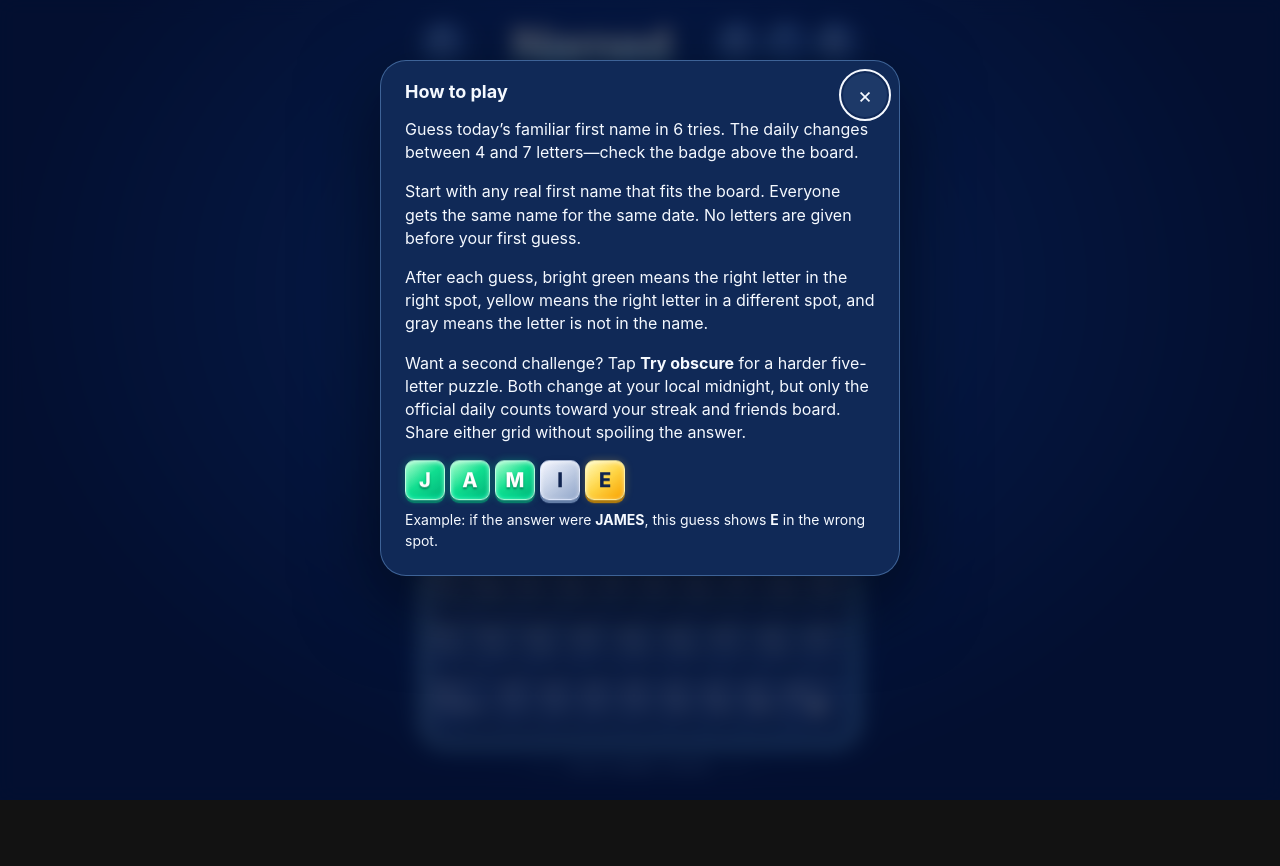
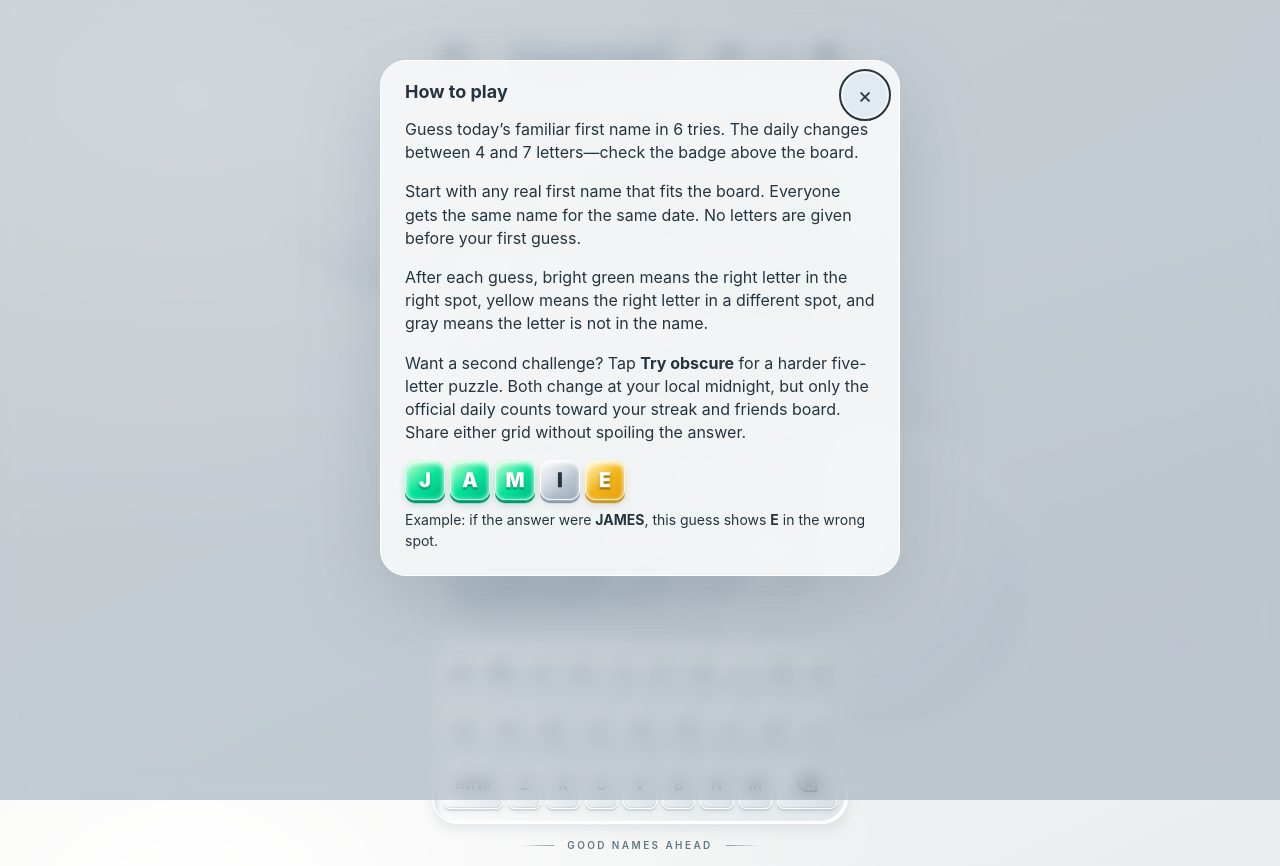
Before and after one commit to Btheriot83/given, a website with bundled scripts: page index.html in a window 1280 px wide. Before the commit the page ends 800 px from the top, so only its background shows below. Built offline with nearby package versions, Linux system fonts and the light colour scheme.

Commit message:
Refine Named with white liquid glass and three visual review rounds

```diff
--- a/css/game.css
+++ b/css/game.css
@@ -1,30 +1,36 @@
+@font-face {
+  font-family: "Fredoka";
+  src: url("../fonts/fredoka.ttf") format("truetype");
+  font-weight: 300 700;
+  font-display: swap;
+}
 :root {
-  --bg: #061947;
-  --text: #f5f9ff;
-  --muted: #b0c9ed;
-  --hairline: #41669c;
-  --filled: #81ecff;
-  --key: #254c91;
-  --key-text: #f8fbff;
-  --absent: #b5c4de;
-  --present: #ffd443;
-  --correct: #1679dd;
-  --correct-feedback: #12df91;
-  --feedback-ink: #102450;
-  --tile-face: #143978;
-  --tile-edge: #071b4c;
-  --toast: #eaf7ff;
-  --toast-text: #102450;
-  --modal: #102957;
-  --shadow: 0 24px 80px #0008;
-  color-scheme: dark;
+  --bg: #e9edf1;
+  --text: #26343f;
+  --muted: #566470;
+  --hairline: #bac5cf;
+  --filled: #fff;
+  --key: #e6edf0;
+  --key-text: #35454f;
+  --absent: #b9c4d0;
+  --present: #f2b51a;
+  --correct: #218767;
+  --correct-feedback: #0ae59b;
+  --feedback-ink: #253443;
+  --tile-face: #e5ebef;
+  --tile-edge: #a1afb9;
+  --toast: #fff;
+  --toast-text: #26343f;
+  --modal: #f6f8f8ed;
+  --shadow: 0 24px 80px #52637240;
+  color-scheme: light;
 }
 
 :root[data-theme="dark"] {
-  --bg: #030e2b;
-  --key: #193868;
-  --tile-face: #102956;
-  --modal: #0b1e42;
+  --bg: #d5dce2;
+  --key: #d7e1e7;
+  --tile-face: #d7e0e6;
+  --modal: #eef2f5f5;
 }
 
 :root[data-colorblind="on"] {
@@ -36,7 +42,7 @@
 html, body { height: 100%; min-height: 100dvh; }
 body {
   margin: 0;
-  background: radial-gradient(ellipse at 50% 36%, #1447a4 0%, var(--bg) 70%);
+  background: radial-gradient(ellipse at 15% 12%, #fff 0%, transparent 46%), radial-gradient(ellipse at 92% 80%, #e0ddeb99, transparent 45%), linear-gradient(155deg, #f4f4f0, var(--bg) 54%, #dce9e9);
   background-attachment: fixed;
   color: var(--text);
   font-family: -apple-system, BlinkMacSystemFont, "SF Pro Rounded", "Segoe UI", sans-serif;
@@ -48,6 +54,20 @@
   -webkit-tap-highlight-color: transparent;
   overscroll-behavior-y: none;
 }
+body::before, body::after {
+  content: "";
+  position: fixed;
+  width: 260px;
+  height: 260px;
+  border-radius: 50%;
+  border: 1px solid #fff;
+  background: radial-gradient(circle at 28% 22%, #fff9, #ffffff08 48%, #a7bcc529 75%, #fff8);
+  box-shadow: inset 3px 4px 12px #fff, inset -4px -5px 14px #b0c0c733;
+  pointer-events: none;
+  z-index: 0;
+}
+body::before { top: 4%; left: calc(50% - 380px); }
+body::after { right: calc(50% - 390px); bottom: 8%; width: 300px; height: 300px; }
 
 button {
   font: inherit;
@@ -62,7 +82,8 @@
 }
 
 .app {
-  width: min(460px, 100%);
+  z-index: 1;
+  width: min(440px, 100%);
   margin: 0 auto;
   min-height: 100%;
   min-height: 100dvh;
@@ -76,8 +97,8 @@
   display: grid;
   grid-template-columns: 44px minmax(0, 1fr) auto;
   align-items: center;
-  min-height: 88px;
-  gap: 8px;
+  min-height: 104px;
+  gap: 4px;
   padding: 12px 0 8px;
 }
 .header-left, .header-right {
@@ -93,10 +114,12 @@
   display: grid;
   place-items: center;
   color: var(--text);
-  border: 1px solid #93caff;
+  border: 1px solid #fff;
   border-radius: 50%;
-  background: radial-gradient(ellipse at 30% 0%, #86c5ff99, transparent 58%), linear-gradient(#225aca, #10357f);
-  box-shadow: inset 0 1px 3px #fff9, inset 0 -3px 7px #007fff99, 0 3px 9px #00184288;
+  background: radial-gradient(ellipse at 30% 0%, #fff, #ffffff18 62%), linear-gradient(140deg, #fff9, #becbd84d);
+  box-shadow: inset 0 2px 3px #fff, inset 0 -3px 4px #8c9fa755, 0 4px 7px #52677530;
+  -webkit-backdrop-filter: blur(12px);
+  backdrop-filter: blur(12px);
   transition: transform 120ms ease;
 }
 .icon-btn:active { transform: scale(.93); }
@@ -108,17 +131,16 @@
   justify-content: center;
 }
 .wordmark {
-  font-family: ui-rounded, "Arial Rounded MT Bold", -apple-system, BlinkMacSystemFont, sans-serif;
-  font-weight: 1000;
+  font-family: "Fredoka", ui-rounded, -apple-system, sans-serif;
+  font-weight: 650;
   letter-spacing: -.055em;
-  font-size: clamp(34px, 9.2vw, 48px);
+  font-size: clamp(40px, 12.8vw, 56px);
   line-height: 1;
   color: #fff;
-  background: linear-gradient(#fff 25%, #ebf7ff 52%, #67d9ff 95%);
-  -webkit-background-clip: text;
-  background-clip: text;
-  -webkit-text-fill-color: transparent;
-  filter: drop-shadow(0 3px 0 #2469cd) drop-shadow(0 5px 3px #001439aa);
+  -webkit-text-fill-color: #cdd9e2;
+  -webkit-text-stroke: .5px #fff;
+  text-shadow: 0 1px 0 #9aaebd, 0 2px 0 #9aaebd, 0 3px 0 #839ba9, 0 5px 3px #718b9a50;
+  transform: rotate(-3deg);
 }
 .board-heading {
   display: flex;
@@ -137,13 +159,13 @@
   font-size: 15px;
   font-weight: 700;
   letter-spacing: 0;
-  border: 1px solid #88cfff;
+  border: 1px solid #fff;
   border-radius: 30px;
   padding: 9px 18px;
-  background: linear-gradient(#387fe888, #0d3b91);
-  box-shadow: inset 0 1px 4px #fff9, inset 0 -2px 5px #35c8ff99, 0 0 12px #168eff44;
+  background: linear-gradient(#ffffffeb, #e2e8ec80);
+  box-shadow: inset 0 2px 3px #fff, inset 0 -2px 3px #98aebb55, 0 4px 10px #8a9baa33;
 }
-.puzzle-meta::before { content: "▦"; margin-right: 8px; color: #c1f1ff; }
+.puzzle-meta::before { content: "▦"; margin-right: 8px; color: #637986; }
 .next-day-note {
   padding: 0;
   color: var(--muted);
@@ -152,9 +174,9 @@
 .practice-length-link, .puzzle-switch {
   padding: 0 12px;
   min-height: 44px;
-  border: 1px solid #6299d788;
+  border: 1px solid #ffffffaa;
   border-radius: 24px;
-  color: #d5eeff;
+  color: var(--muted);
   font-size: 12px;
   font-weight: 700;
   text-decoration: none;
@@ -227,19 +249,21 @@
 }
 
 .board {
-  --tile: min(66px, calc((100vw - 60px - (var(--len, 5) - 1) * 6px) / var(--len, 5)), max(28px, calc((100dvh - 470px) / 6)));
+  --tile: min(66px, calc((100vw - 64px - (var(--len, 5) - 1) * 5px) / var(--len, 5)), max(28px, calc((100dvh - 400px) / 6)));
   display: grid;
-  gap: 6px;
+  gap: 5px;
   perspective: 900px;
-  padding: 15px;
-  border: 2px solid #acddff;
-  border-radius: 24px;
-  background: radial-gradient(ellipse at 0 0, #accfff99, transparent 38%), linear-gradient(145deg, #2274d899, #0b2d72dd 48%, #1257b2cc);
-  box-shadow: inset 0 0 5px 2px #d4f6ff, inset 0 0 20px #53baff99, 0 0 5px #98edff, 0 0 22px #008cff77, 0 16px 40px #020d3288;
+  padding: 17px;
+  border: 1px solid #fff;
+  border-radius: 30px;
+  background: linear-gradient(128deg, #fff9, #a8bac520 27%, #96abb83d 61%, #ffffff80);
+  box-shadow: inset 1px 1px 1px #fff, inset -2px -2px 1px #fff, inset 5px 5px 3px #9daeb850, inset -5px -5px 3px #a8b9c64d, 0 2px 0 #acbbc355, 0 8px 14px #60798a20;
+  -webkit-backdrop-filter: blur(16px);
+  backdrop-filter: blur(16px);
 }
 .row {
   display: grid;
-  gap: 6px;
+  gap: 5px;
   grid-template-columns: repeat(var(--len, 5), var(--tile));
   transform-style: preserve-3d;
 }
@@ -248,20 +272,20 @@
 .tile {
   width: var(--tile);
   height: var(--tile);
-  border: 1.5px solid #84afe9;
-  border-radius: 9px;
+  border: 1px solid #9faeb999;
+  border-radius: 10px;
   display: grid;
   place-items: center;
-  font-size: calc(var(--tile) * 0.5);
-  font-weight: 800;
+  font-size: calc(var(--tile) * 0.57);
+  font-weight: 900;
   text-transform: uppercase;
-  background: linear-gradient(150deg, #5277ac88, var(--tile-face) 55%, #1d51a0);
+  background: linear-gradient(145deg, #ffffffa6, #ffffff05 38%, #8da4b02e 84%, #fff9);
   color: var(--text);
   user-select: none;
   position: relative;
   transform-style: preserve-3d;
   transform: none;
-  box-shadow: inset 0 1px 3px #dcecff77, inset 0 -2px 5px #4c8fff66, 0 3px 0 #081e50, 0 4px 8px #00164077;
+  box-shadow: inset 0 1px 0 #fff, inset 0 -1px 0 #7c8c9640, 0 2px 2px #84949e40;
   transition: box-shadow 160ms ease-out, border-color 160ms ease-out;
 }
 .tile::after {
@@ -275,18 +299,19 @@
 }
 .tile[data-state="tbd"] {
   border-color: var(--filled);
-  box-shadow: inset 0 0 5px #89eaff, 0 0 3px 1px #c8f8ff, 0 0 13px #00baff;
+  background: linear-gradient(140deg, #fff, #edf3f8a6);
+  box-shadow: inset 0 1px 5px #fff, 0 0 0 2px #8da6b5, 0 4px 10px #667b8c40;
   animation: pop 0.08s ease-out;
 }
 .row.active .tile { transform: rotateX(-4deg) translateZ(3px); }
-.row.active .tile[data-state="empty"] { border-color: color-mix(in srgb, var(--filled) 48%, var(--hairline)); }
+.row.active .tile[data-state="empty"] { border-color: #859ba9; }
 .tile[data-state="correct"], .tile[data-state="present"], .tile[data-state="absent"] {
   transform: rotateX(-4deg) translateZ(3px);
   box-shadow: inset 0 1px 0 rgba(255,255,255,.16), 0 3px 0 var(--tile-edge), 0 7px 10px rgba(20,48,31,.16);
 }
-.tile[data-state="correct"], .key[data-state="correct"] { background: linear-gradient(140deg, #a3ffc8, var(--correct-feedback) 48%, #00b77b); border-color: #bcffdf; color: #fff; text-shadow: 0 2px 2px #006647aa; --tile-edge: #008c66; box-shadow: inset 0 1px 4px #fff9, inset 0 -3px 5px #00f1a5aa, 0 3px 0 #087b69, 0 0 9px #00df9255; }
-.tile[data-state="present"], .key[data-state="present"] { background: linear-gradient(140deg, #fffbb2, var(--present) 52%, #ffa600); border-color: #fff2a5; color: var(--feedback-ink); --tile-edge: #ad790d; box-shadow: inset 0 1px 4px #fff9, 0 3px 0 #ad790d, 0 0 8px #ffca3b44; }
-.tile[data-state="absent"], .key[data-state="absent"] { background: linear-gradient(140deg, #f3f6ff, var(--absent) 65%, #94a9cf); border-color: #e2eaff; color: var(--feedback-ink); --tile-edge: #637da6; box-shadow: inset 0 1px 4px #fff9, 0 3px 0 #637da6, 0 4px 8px #00164066; }
+.tile[data-state="correct"], .key[data-state="correct"] { background: linear-gradient(140deg, #c3ffcf, var(--correct-feedback) 52%, #00bd86); border-color: #d6ffde; color: #fff; text-shadow: 0 2px 2px #006647aa; --tile-edge: #008c66; box-shadow: inset 0 2px 5px #fff, inset 0 -3px 4px #00f1a5aa, 0 3px 0 #07956e, 0 5px 7px #137e5738; }
+.tile[data-state="present"], .key[data-state="present"] { background: linear-gradient(140deg, #fffac0, var(--present) 52%, #eda510); border-color: #fff8cd; color: #fff; text-shadow: 0 2px 2px #795200c0; --tile-edge: #ad790d; box-shadow: inset 0 2px 5px #fff, 0 3px 0 #c6972e, 0 5px 7px #937b2738; }
+.tile[data-state="absent"], .key[data-state="absent"] { background: linear-gradient(140deg, #fff, var(--absent) 65%, #a4b2c2); border-color: #fff; color: var(--feedback-ink); --tile-edge: #8b9dad; box-shadow: inset 0 2px 4px #fff, inset 0 -2px 4px #7c8eab44, 0 3px 0 #8b9dad, 0 5px 7px #627a8b26; }
 .tile.flip { animation: flip 0.5s ease forwards; }
 .tile.lift { animation: win-lift 0.55s cubic-bezier(.23, 1, .32, 1); }
 
@@ -337,10 +362,12 @@
   display: grid;
   gap: 8px;
   user-select: none;
-  border: 1.5px solid #a4ddff;
-  border-radius: 22px;
-  background: linear-gradient(145deg, #648dd9aa, #153979dd 45%, #1651a5cc);
-  box-shadow: inset 0 0 4px 1px #d4f6ff, inset 0 0 14px #53baff77, 0 0 5px #98edff, 0 0 20px #008cff55;
+  border: 1px solid #fff;
+  border-radius: 26px;
+  background: linear-gradient(130deg, #ffffffb0, #ffffff12 45%, #cad5dd50);
+  box-shadow: inset 1px 1px 1px #fff, inset -2px -2px 1px #fff, inset 5px 5px 3px #879ead35, 0 6px 12px #60798a20;
+  -webkit-backdrop-filter: blur(16px);
+  backdrop-filter: blur(16px);
 }
 .kb-row {
   display: flex;
@@ -353,21 +380,21 @@
   height: 49px;
   min-width: 0;
   border-radius: 7px;
-  border: 1px solid #8aacdf;
-  background: linear-gradient(145deg, #819ac9, var(--key) 45%, #17386f);
+  border: 1px solid #fff;
+  background: linear-gradient(145deg, #fff, #ffffff45 45%, #c4d0da65);
   color: var(--key-text);
   font-weight: 700;
   font-size: 14px;
   display: grid;
   place-items: center;
   text-transform: uppercase;
-  box-shadow: inset 0 1px 2px #ffffff88, 0 3px 0 #081c4a, 0 4px 7px #00133366;
+  box-shadow: inset 0 1px 1px #fff, inset 0 -1px 1px #8fa1b044, 0 2px 0 #a8b7c455, 0 3px 4px #71879922;
   transition: transform 120ms ease-out, box-shadow 120ms ease-out;
 }
 .key.wide { flex: 1.65; font-size: 11px; padding: 0 3px; }
 .key[data-key="DEL"] { font-size: 20px; }
-.app-footer { display: flex; justify-content: center; align-items: center; gap: 13px; min-height: 42px; color: #92c9ff; font-size: 10px; font-weight: 600; letter-spacing: .24em; }
-.app-footer span { width: 34px; height: 1px; background: linear-gradient(90deg, transparent, #9bdbff); }
+.app-footer { display: flex; justify-content: center; align-items: center; gap: 13px; min-height: 42px; color: #657984; font-size: 10px; font-weight: 600; letter-spacing: .24em; }
+.app-footer span { width: 34px; height: 1px; background: linear-gradient(90deg, transparent, #899eaa); }
 .app-footer span:last-child { transform: rotate(180deg); }
 .key:active { transform: translateY(2px); box-shadow: 0 1px 0 color-mix(in srgb, var(--key) 70%, #83908a); }
 
@@ -398,7 +425,7 @@
 .overlay {
   position: fixed;
   inset: 0;
-  background: #020b26aa;
+  background: #8b9aa566;
   -webkit-backdrop-filter: blur(10px);
   backdrop-filter: blur(10px);
   display: none;
@@ -413,7 +440,7 @@
   background: var(--modal);
   color: var(--text);
   border-radius: 26px;
-  border: 1px solid #72a6df77;
+  border: 1px solid #fff;
   box-shadow: var(--shadow);
   padding: 20px 24px 24px;
   position: relative;
--- a/js/app.js
+++ b/js/app.js
@@ -165,7 +165,7 @@
 function applySettings() {
   document.documentElement.dataset.theme = settings.dark ? "dark" : "light";
   document.documentElement.dataset.colorblind = settings.colorblind ? "on" : "off";
-  document.querySelector('meta[name="theme-color"]').setAttribute("content", settings.dark ? "#030e2b" : "#061947");
+  document.querySelector('meta[name="theme-color"]').setAttribute("content", settings.dark ? "#d5dce2" : "#e9edf1");
   toggleSwitch(els.darkSwitch, settings.dark);
   toggleSwitch(els.cbSwitch, settings.colorblind);
   toggleSwitch(els.hardSwitch, settings.hardMode);
```
Also changed, not shown: fonts/OFL.txt (added, +93 -0 lines), index.html (+3 -3 lines), scripts/icon.html (+5 -4 lines), scripts/og.html (+8 -5 lines), README.md, apple-touch-icon.png, favicon.svg, fonts/fredoka.ttf (added), manifest.webmanifest, og.png.
